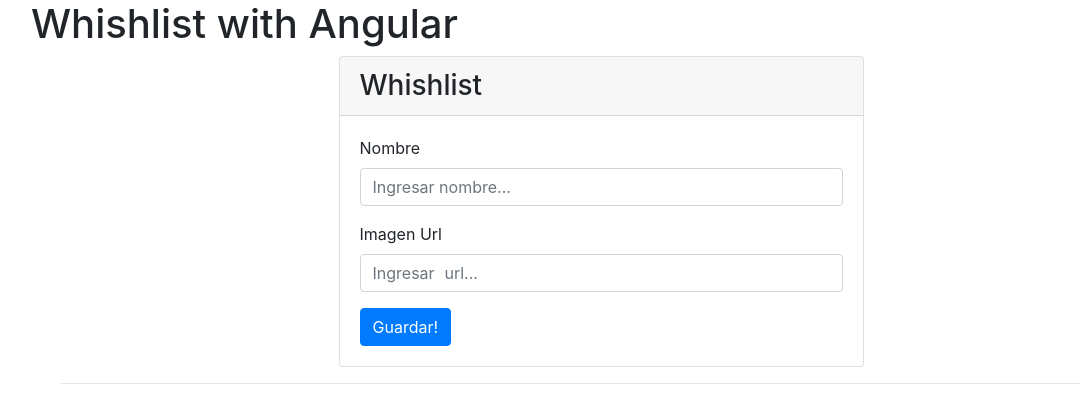
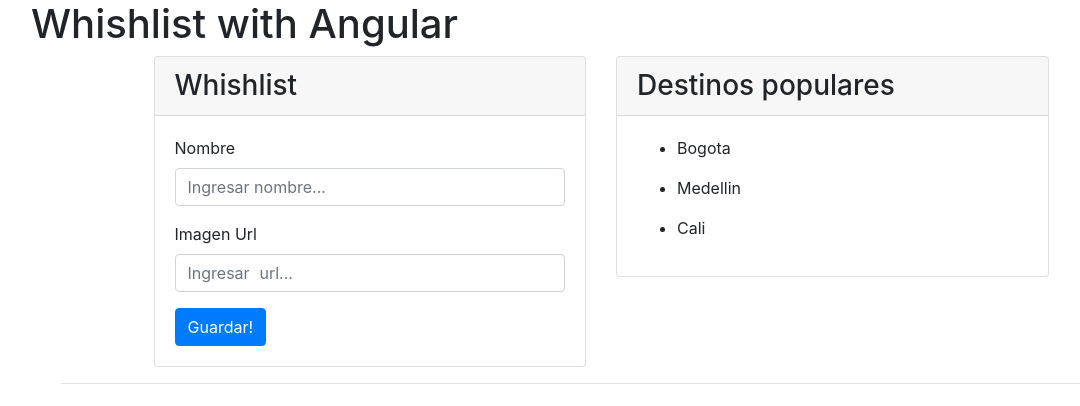
Before and after one commit to AndresCBP/angular-whishlist, an Angular app: page / in a window 1280 px wide. Shown: the top 406 px of the page, without its empty margins (39-1119 px from the left). Built offline with nearby package versions, Linux system fonts and the light colour scheme.

Commit message:
Presentacion 1

```diff
--- a/src/app/app.module.ts
+++ b/src/app/app.module.ts
@@ -5,12 +5,14 @@
 import { AppComponent } from './app.component';
 import { DestinoViajeComponent } from './destino-viaje/destino-viaje.component';
 import { ListaDestinosComponent } from './lista-destinos/lista-destinos.component';
+import { DestinoPopularComponent } from './destino-popular/destino-popular.component';
 
 @NgModule({
   declarations: [
     AppComponent,
     DestinoViajeComponent,
-    ListaDestinosComponent
+    ListaDestinosComponent,
+    DestinoPopularComponent
   ],
   imports: [
     BrowserModule,
--- /dev/null
+++ b/src/app/destino-popular/destino-popular.component.html
@@ -0,0 +1,3 @@
+<ul>
+    <li><p>{{ destinoPopular }}</p></li>
+</ul>
--- /dev/null
+++ b/src/app/destino-popular/destino-popular.component.ts
@@ -0,0 +1,16 @@
+import { Component, OnInit, Input } from '@angular/core';
+
+@Component({
+  selector: 'app-destino-popular',
+  templateUrl: './destino-popular.component.html',
+  styleUrls: ['./destino-popular.component.css']
+})
+export class DestinoPopularComponent implements OnInit {
+  @Input() destinoPopular :string[];
+  constructor() {
+  }
+
+  ngOnInit(): void {
+  }
+
+}
--- a/src/app/lista-destinos/lista-destinos.component.html
+++ b/src/app/lista-destinos/lista-destinos.component.html
@@ -1,6 +1,6 @@
 <div class="container content">
     <div class="row">
-        <div class="col-md-6 offset-md-3">
+        <div class="col-md-5 offset-md-1">
             <span class="anchor" id="formLogin"></span>
             <div class="card card-outline-secondary">
                 <div class="card-header">
@@ -21,6 +21,16 @@
                 </div>
             </div>
         </div>
+        <div class="col-md-5">
+            <div class="card card-outline-secondary">
+                <div class="card-header">
+                    <h3 class="mb-0">Destinos populares</h3>
+                </div>
+                <div class="card-body">
+                    <app-destino-popular *ngFor="let dp of destinosPopulares" [destinoPopular]="dp"></app-destino-popular>
+                </div>
+            </div>
+        </div>
     </div>
     <hr	class="mb-5">
     <div class="row">
--- a/src/app/lista-destinos/lista-destinos.component.ts
+++ b/src/app/lista-destinos/lista-destinos.component.ts
@@ -1,4 +1,4 @@
-import { Component, OnInit } from '@angular/core';
+import { Component, OnInit, Input } from '@angular/core';
 import { DestinoViajeComponent } from '../destino-viaje/destino-viaje.component';
 import { DestinoViaje } from './../models/destino-viaje.model';
 
@@ -8,8 +8,10 @@
   styleUrls: ['./lista-destinos.component.css']
 })
 export class ListaDestinosComponent implements OnInit {
+  destinosPopulares: string[];
   destinos: DestinoViaje[];
   constructor() {
+    this.destinosPopulares = ['Bogota', 'Medellin', 'Cali'];
     this.destinos = [];
   }
 
```
Also changed, not shown: src/app/destino-popular/destino-popular.component.css (added), 1 other file (tests, documents, lock files or other folders).
